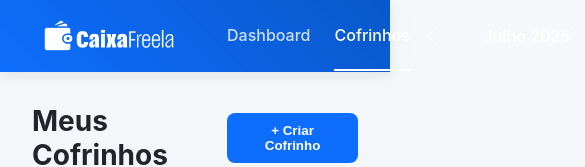
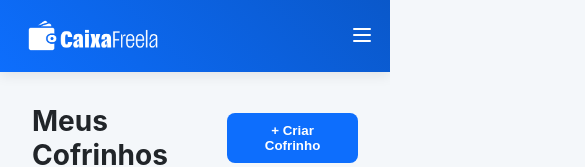
Before and after one commit to guidzn1/caixafreela, a React (Vite) app: page /cofrinhos in a window 390 px wide. Shown: the top 167 px of the page, 585 px wide, since content can reach past the window. Built offline with nearby package versions, Linux system fonts and the light colour scheme; no server answers; the database is empty; sample sign-in values are in the browser's storage.

Commit message:
responsividade

```diff
--- a/src/components/Header/Header.jsx
+++ b/src/components/Header/Header.jsx
@@ -1,32 +1,55 @@
+import { useState } from 'react';
 import { useAuth } from '../../hooks/useAuth';
 import { useData } from '../../contexts/DataContext';
 import { format } from 'date-fns';
 import { ptBR } from 'date-fns/locale';
 import { Link, NavLink } from 'react-router-dom';
-import { ChevronLeft, ChevronRight, Copy, LogOut, User } from 'lucide-react';
+import { ChevronLeft, ChevronRight, Copy, LogOut, User, Menu, X } from 'lucide-react';
 import styles from './Header.module.css';
-import logoImg from '../../assets/logo.png'; // 1. IMPORTE A IMAGEM DO LOGO
+import logoImg from '../../assets/logo.png';
 
 export const Header = () => {
   const { user, logout } = useAuth();
   const { currentDate, changeMonth, copyPreviousMonth } = useData();
+  const [isMenuOpen, setIsMenuOpen] = useState(false);
 
   const navLinkClass = ({ isActive }) => isActive ? `${styles.navLink} ${styles.active}` : styles.navLink;
   const userInitial = user?.displayName ? user.displayName[0].toUpperCase() : <User size={20} />;
+
+  const handleCloseMenu = () => setIsMenuOpen(false);
 
   return (
     <header className={styles.header}>
       <div className={styles.container}>
         <div className={styles.leftSection}>
-          {/* 2. SUBSTITUA O H1 POR UMA IMAGEM */}
-          <Link to="/" className={styles.logoLink}>
+          <Link to="/" className={styles.logoLink} onClick={handleCloseMenu}>
             <img src={logoImg} alt="CaixaFreela Logo" className={styles.logo} />
           </Link>
+        </div>
 
+        {/* --- O CONTAINER DO MENU MÓVEL AGORA INCLUI AS AÇÕES --- */}
+        <div className={`${styles.navWrapper} ${isMenuOpen ? styles.navOpen : ''}`}>
           <nav className={styles.nav}>
-            <NavLink to="/" className={navLinkClass} end>Dashboard</NavLink>
-            <NavLink to="/cofrinhos" className={navLinkClass}>Cofrinhos</NavLink>
+            <NavLink to="/" className={navLinkClass} end onClick={handleCloseMenu}>Dashboard</NavLink>
+            <NavLink to="/cofrinhos" className={navLinkClass} onClick={handleCloseMenu}>Cofrinhos</NavLink>
           </nav>
+
+          {/* --- AÇÕES DUPLICADAS, APENAS PARA O MENU MÓVEL --- */}
+          <div className={styles.mobileActions}>
+            <hr className={styles.mobileDivider} />
+            <Link to="/perfil" className={styles.mobileProfileLink} onClick={handleCloseMenu}>
+              <div className={styles.profileCircle}>{userInitial}</div>
+              <span>{user?.displayName || user?.email}</span>
+            </Link>
+            <button onClick={() => { copyPreviousMonth(); handleCloseMenu(); }} className={styles.mobileButton}>
+              <Copy size={18} />
+              <span>Copiar Mês Anterior</span>
+            </button>
+            <button onClick={() => { logout(); handleCloseMenu(); }} className={styles.mobileButton}>
+              <LogOut size={18} />
+              <span>Sair</span>
+            </button>
+          </div>
         </div>
 
         <div className={styles.centerSection}>
@@ -41,10 +64,11 @@ export const Header = () => {
           </div>
         </div>
 
+        {/* ESTA SEÇÃO AGORA SÓ APARECE NO DESKTOP */}
         <div className={styles.rightSection}>
           <button onClick={copyPreviousMonth} className={styles.iconButton} title="Copiar dados do mês anterior">
             <Copy size={18} />
-            <span>Copiar Mês</span>
+            <span className={styles.iconButtonText}>Copiar Mês</span>
           </button>
           <Link to="/perfil" className={styles.profileLink} title={user?.displayName || user?.email}>
             <div className={styles.profileCircle}>{userInitial}</div>
@@ -53,6 +77,10 @@ export const Header = () => {
             <LogOut size={18} />
           </button>
         </div>
+
+        <button className={styles.hamburgerButton} onClick={() => setIsMenuOpen(!isMenuOpen)}>
+          {isMenuOpen ? <X size={24} /> : <Menu size={24} />}
+        </button>
       </div>
     </header>
   );
--- a/src/components/Header/Header.module.css
+++ b/src/components/Header/Header.module.css
@@ -1,12 +1,13 @@
 .header {
-  background: var(--gradient-primary); /* USANDO O GRADIENTE */
+  background: var(--gradient-primary);
   padding: 0 32px;
   box-shadow: var(--shadow-md);
   width: 100%;
   height: 72px;
-  color: white; /* Cor do texto principal para contraste */
+  color: white;
+  position: relative;
+  z-index: 10;
 }
-
 .container {
   max-width: 1400px;
   height: 100%;
@@ -15,62 +16,56 @@
   justify-content: space-between;
   align-items: center;
 }
-
 .leftSection {
   display: flex;
   align-items: center;
   gap: 40px;
 }
-
 .logoLink {
   text-decoration: none;
   color: inherit;
 }
-
 .logo {
   height: 40px;
   width: auto;
   display: block;
 }
-
+.navWrapper {
+  display: flex;
+  flex-grow: 1;
+  justify-content: center;
+}
 .nav {
   display: flex;
   gap: 24px;
 }
-
 .navLink {
   font-size: 16px;
   font-weight: 500;
-  color: rgba(255, 255, 255, 0.8); /* Cor mais suave para links inativos */
+  color: rgba(255, 255, 255, 0.8);
   text-decoration: none;
   padding: 24px 0;
   border-bottom: 2px solid transparent;
   transition: all 0.2s;
 }
-
 .navLink:hover {
   color: white;
 }
-
 .navLink.active {
   color: white;
   border-bottom-color: white;
 }
-
 .centerSection {
-  display: flex;
-  justify-content: center;
+  /* Estilos para desktop */
 }
-
 .monthSelector {
   display: flex;
   align-items: center;
   gap: 8px;
-  background-color: rgba(255, 255, 255, 0.1); /* Fundo translúcido */
+  background-color: rgba(255, 255, 255, 0.1);
   padding: 6px;
   border-radius: var(--border-radius);
 }
-
 .monthText {
   font-size: 16px;
   font-weight: 600;
@@ -79,7 +74,6 @@
   width: 150px;
   text-align: center;
 }
-
 .monthButton {
   background: none;
   border: none;
@@ -92,23 +86,20 @@
   border-radius: 6px;
   transition: background-color 0.2s;
 }
-
 .monthButton:hover {
   background-color: rgba(255, 255, 255, 0.2);
 }
-
 .rightSection {
   display: flex;
   align-items: center;
   gap: 16px;
 }
-
 .iconButton {
   display: flex;
   align-items: center;
   gap: 8px;
   background-color: transparent;
-  border: 1px solid rgba(255, 255, 255, 0.5); /* Borda mais sutil */
+  border: 1px solid rgba(255, 255, 255, 0.5);
   padding: 8px 12px;
   border-radius: var(--border-radius);
   color: rgba(255, 255, 255, 0.9);
@@ -116,26 +107,26 @@
   cursor: pointer;
   transition: all 0.2s;
 }
-
+.iconButtonText {
+  /* Este span será escondido no móvel */
+}
 .iconButton:hover {
   background-color: rgba(255, 255, 255, 0.1);
   border-color: white;
   color: white;
 }
-
 .profileLink {
   display: flex;
   align-items: center;
   justify-content: center;
   text-decoration: none;
 }
-
 .profileCircle {
   width: 36px;
   height: 36px;
   border-radius: 50%;
   background-color: white;
-  color: var(--color-primary); /* Cor do texto invertida */
+  color: var(--color-primary);
   display: flex;
   align-items: center;
   justify-content: center;
@@ -143,7 +134,124 @@
   font-size: 16px;
   transition: transform 0.2s;
 }
-
 .profileLink:hover .profileCircle {
   transform: scale(1.1);
 }
+
+.hamburgerButton {
+  display: none;
+  background: none;
+  border: none;
+  color: white;
+  cursor: pointer;
+  z-index: 1001;
+}
+
+/* Esconde as ações móveis por padrão */
+.mobileActions {
+  display: none;
+}
+
+/* --- ESTILOS DE RESPONSIVIDADE --- */
+@media (max-width: 1024px) {
+  .navWrapper {
+    position: absolute;
+    top: 72px;
+    left: 0;
+    width: 100%;
+    background: var(--gradient-primary);
+    box-shadow: var(--shadow-md);
+    padding: 24px;
+    transform: translateY(-150%);
+    transition: transform 0.3s ease-in-out;
+    display: flex;
+    flex-direction: column; /* Organiza os itens do menu */
+  }
+  .navOpen {
+    transform: translateY(0);
+  }
+  .nav {
+    flex-direction: column;
+    align-items: flex-start; /* Alinha links à esquerda */
+    gap: 0;
+    width: 100%;
+  }
+  .navLink {
+    padding: 16px;
+    border: none;
+    font-size: 18px;
+    width: 100%;
+    border-radius: var(--border-radius);
+  }
+  .navLink.active {
+    background-color: rgba(255, 255, 255, 0.1);
+  }
+  .hamburgerButton {
+    display: block;
+  }
+  .leftSection {
+    flex-grow: 1;
+    justify-content: flex-start;
+  }
+  .centerSection {
+    position: absolute; /* Permite que o seletor de mês fique centralizado sem empurrar outros itens */
+    left: 50%;
+    transform: translateX(-50%);
+  }
+  /* ESCONDE A SESSÃO DA DIREITA NO DESKTOP */
+  .rightSection {
+    display: none;
+  }
+
+  /* MOSTRA E ESTILIZA AS AÇÕES NO MENU MÓVEL */
+  .mobileActions {
+    display: flex;
+    flex-direction: column;
+    gap: 8px;
+    width: 100%;
+    margin-top: 24px;
+  }
+  .mobileDivider {
+    border: none;
+    border-top: 1px solid rgba(255, 255, 255, 0.2);
+    margin: 16px 0;
+  }
+  .mobileProfileLink {
+    display: flex;
+    align-items: center;
+    gap: 12px;
+    padding: 16px;
+    text-decoration: none;
+    color: white;
+    font-weight: 500;
+    font-size: 18px;
+    border-radius: var(--border-radius);
+  }
+  .mobileProfileLink:hover, .mobileButton:hover {
+    background-color: rgba(255, 255, 255, 0.1);
+  }
+  .mobileButton {
+    display: flex;
+    align-items: center;
+    gap: 12px;
+    width: 100%;
+    padding: 16px;
+    background: none;
+    border: none;
+    color: white;
+    font-size: 18px;
+    font-weight: 500;
+    text-align: left;
+    cursor: pointer;
+    border-radius: var(--border-radius);
+  }
+}
+
+@media (max-width: 640px) {
+  .header {
+    padding: 0 16px;
+  }
+  .centerSection {
+    display: none;
+  }
+}
```
